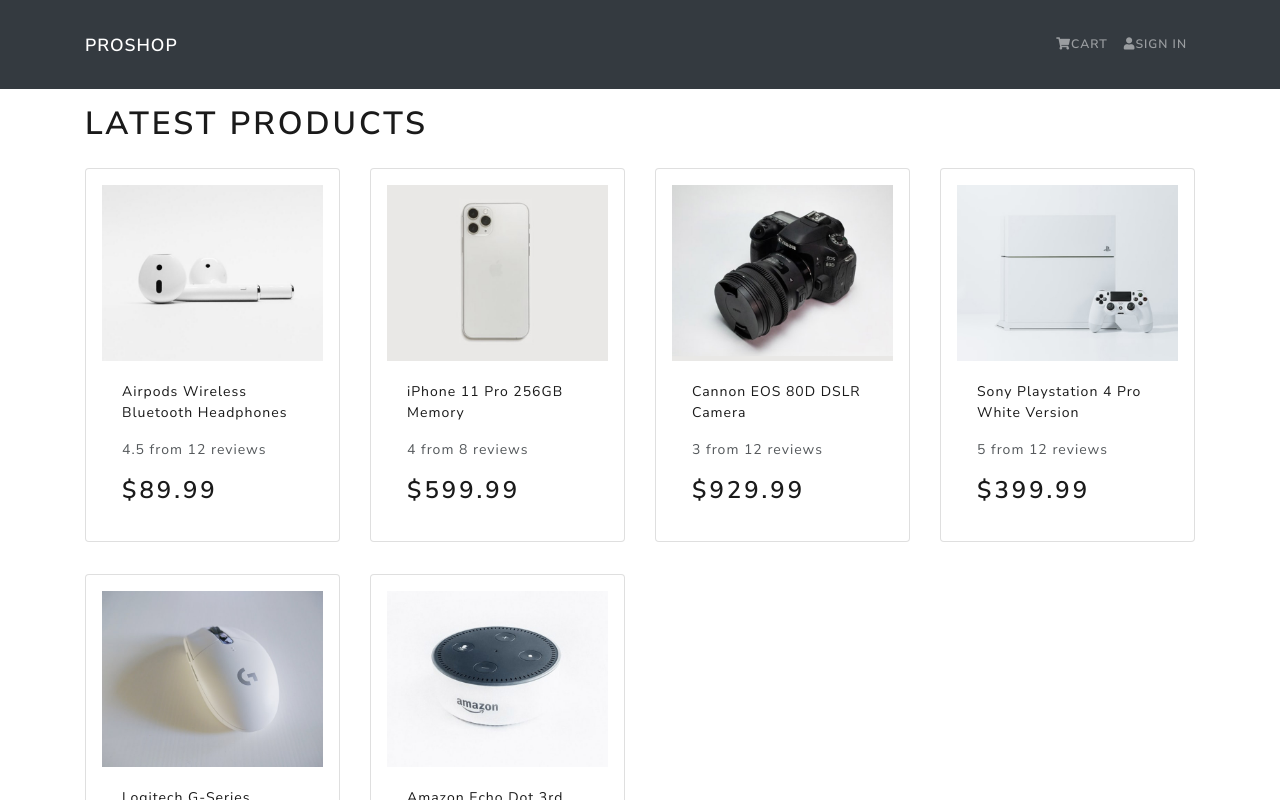
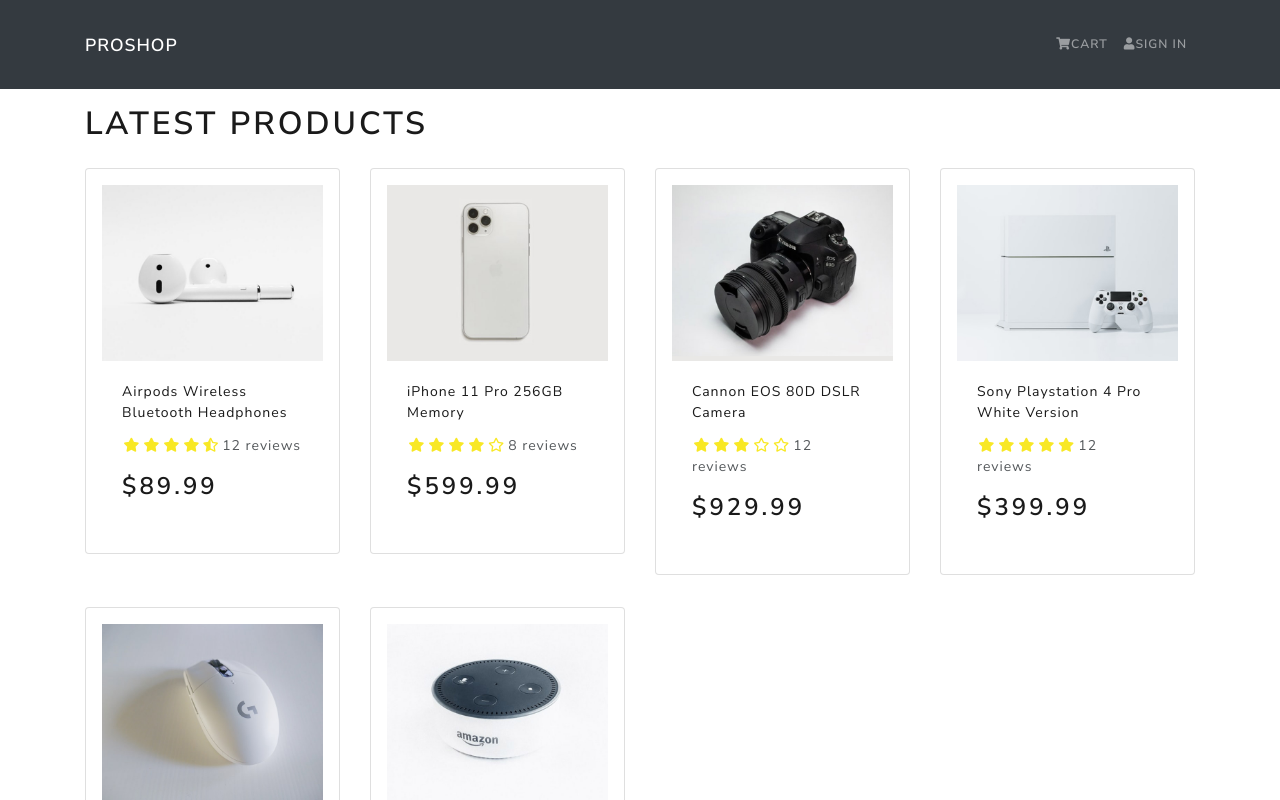
Before and after one commit to Buzzaw91/MERN-eCommerce-From-Scratch, a React (Create React App) app in the folder frontend/: page / in a window 1280 px wide. Shown: the top 800 px of the page. Built offline with nearby package versions, Linux system fonts and the light colour scheme.

Commit message:
feat: Rating component

```diff
--- a/frontend/src/components/Product.js
+++ b/frontend/src/components/Product.js
@@ -1,6 +1,7 @@
 import React from 'react';
 
 import { Card } from 'react-bootstrap';
+import Rating from './Rating';
 
 const Product = ({ product }) => {
     return (
@@ -14,9 +15,10 @@
                     <Card.Title as='div'><strong>{product.name}</strong></Card.Title>
                 </a>
                 <Card.Text as='div'>
-                    <div className='my-3'>
-                        {product.rating} from {product.numReviews} reviews
-                    </div>
+                    <Rating
+                     value={product.rating}
+                     text={`${product.numReviews} reviews`}
+                    />
                 </Card.Text>
                 <Card.Text as='h3'>
                 ${product.price}
--- /dev/null
+++ b/frontend/src/components/Rating.js
@@ -0,0 +1,68 @@
+import React from 'react';
+
+import PropTypes from 'prop-types';
+
+const Rating = ({ value, text, color }) => {
+    return (
+        <div className="rating">
+            <span>
+                <i style={{color}} className={value >= 1
+                ? 'fas fa-star'
+                : value >= 0.5
+                ? 'fas fa-star-half-alt'
+                : 'far fa-star'
+            }
+            ></i>
+            </span>
+            <span>
+                <i style={{color}} className={value >= 2
+                ? 'fas fa-star'
+                : value >= 1.5
+                ? 'fas fa-star-half-alt'
+                : 'far fa-star'
+            }
+            ></i>
+            </span>
+            <span>
+                <i style={{color}} className={value >= 3
+                ? 'fas fa-star'
+                : value >= 2.5
+                ? 'fas fa-star-half-alt'
+                : 'far fa-star'
+            }
+            ></i>
+            </span>
+            <span>
+                <i style={{color}} className={value >= 4
+                ? 'fas fa-star'
+                : value >= 3.5
+                ? 'fas fa-star-half-alt'
+                : 'far fa-star'
+            }
+            ></i>
+            </span>
+            <span>
+                <i style={{color}} className={value >= 5
+                ? 'fas fa-star'
+                : value >= 4.5
+                ? 'fas fa-star-half-alt'
+                : 'far fa-star'
+            }
+            ></i>
+            </span>
+            <span>{text && text}</span>
+        </div>
+     );
+}
+
+Rating.defaultProps = {
+    color: '#f8e825'
+}
+
+Rating.propTypes = {
+    value: PropTypes.number.isRequired,
+    text: PropTypes.string.isRequired,
+    color: PropTypes.string
+}
+
+export default Rating;
--- a/frontend/src/index.css
+++ b/frontend/src/index.css
@@ -1,3 +1,11 @@
 main {
     min-height: 80vh;
 }
+
+h3 {
+    padding: 1rem 0;
+}
+
+.rating span {
+    margin: 0.1rem;
+}
--- a/frontend/src/screens/HomeScreen.js
+++ b/frontend/src/screens/HomeScreen.js
@@ -10,7 +10,7 @@
         <h1>Latest Products</h1>
         <Row>
             {products.map(product => (
-                <Col sm={12} md={6} lg={4} xl={3}>
+                <Col key={product._id} sm={12} md={6} lg={4} xl={3}>
                     <Product product={product} />
                 </Col>
             ))}
```
